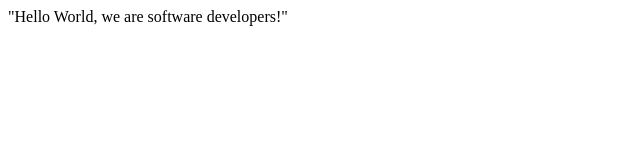
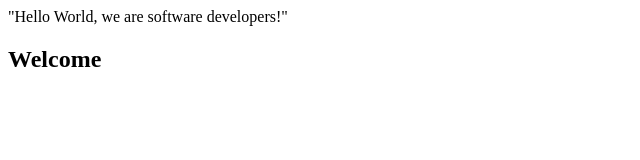
Before and after one commit to thauling/sigei-microverse, a plain HTML site: page index.html in a window 1280 px wide. Shown: the whole page, without its empty margins (0-640 px from the left). Drawn offline with Linux system fonts and the light colour scheme.

Commit message:
modified index.html

```diff
--- a/index.html
+++ b/index.html
@@ -10,6 +10,12 @@
     <script src="https://cdn.freecodecamp.org/testable-projects-fcc/v1/bundle.js"></script>
 
   "Hello World, we are software developers!"
+
+
+  <section id="welcome-section">
+    <h1>Welcome</h1>
+
+  </section>
     <!--
 
     Hello Camper!
```
